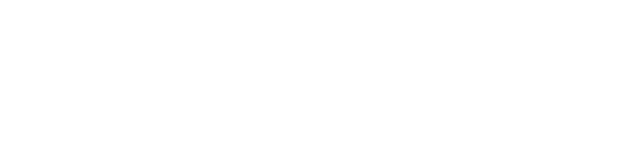
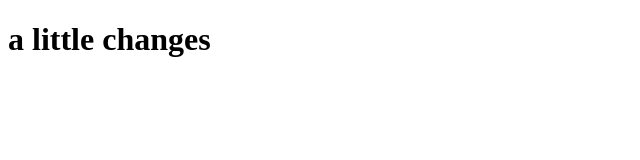
Before and after one commit to MaxViner/gittest, a plain HTML site: page index.html in a window 1280 px wide. Shown: the whole page, without its empty margins (0-640 px from the left). Drawn offline with Linux system fonts and the light colour scheme.

Commit message:
a little bit changes

```diff
--- a/index.html
+++ b/index.html
@@ -7,6 +7,6 @@
     <title>Document</title>
 </head>
 <body>
-
+    <h1>a little changes</h1>
 </body>
 </html>
```
